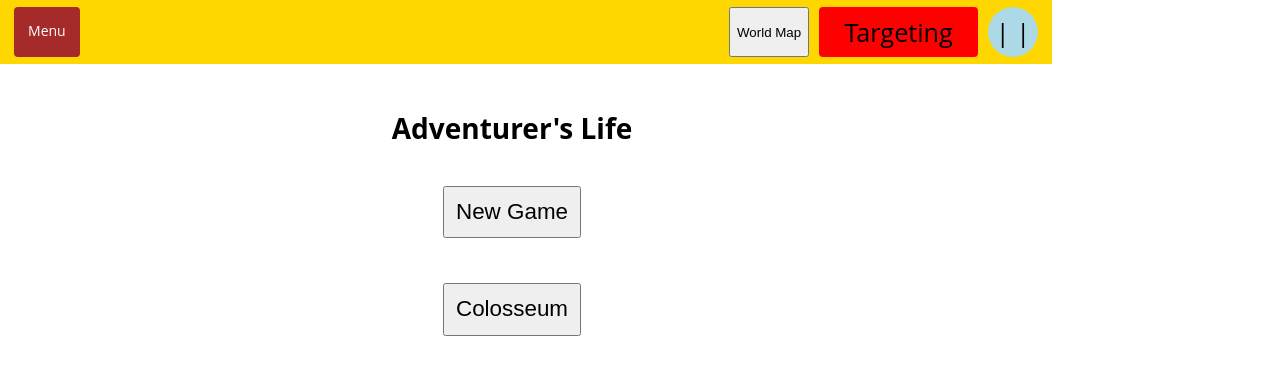
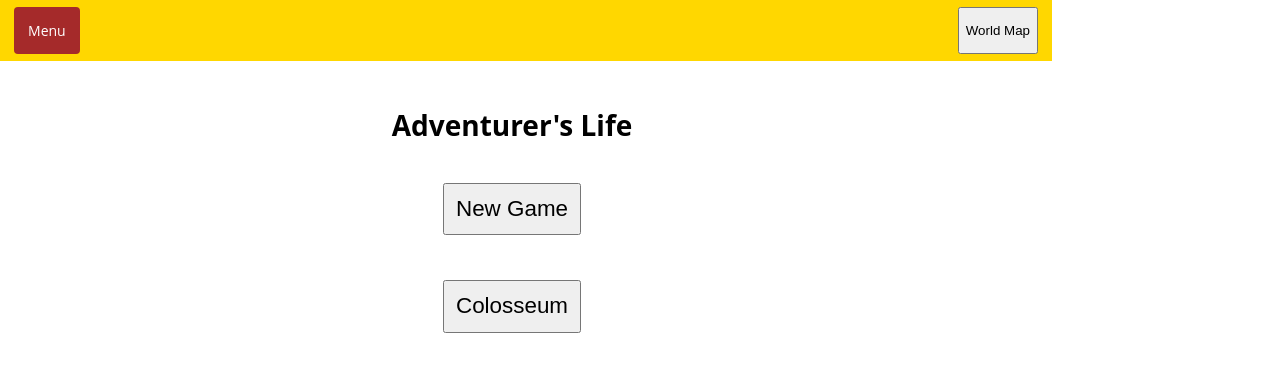
Before and after one commit to nmkataoka/adv-life, a React (Create React App) app: page / in a window 1280 px wide. Shown: the top 374 px of the page. Built offline with nearby package versions, Linux system fonts and the light colour scheme.

Commit message:
Remove show all targeting button in TopBar [Re: nmkataoka/adv-life#196]
We no longer will have a function to show all targeting in the Three js
combat scene so we can remove logic associated with this function.

```diff
--- a/src/6-ui-features/CombatScene/combatSceneSlice.ts
+++ b/src/6-ui-features/CombatScene/combatSceneSlice.ts
@@ -44,7 +44,6 @@ const initialState = {
 
   isPaused: false,
   isInCombat: false,
-  showAllTargeting: false,
 };
 
 const combatSceneSlice = createSlice({
@@ -88,9 +87,6 @@ const combatSceneSlice = createSlice({
     isPausedChanged(state, action: PayloadAction<boolean>) {
       state.isPaused = action.payload;
     },
-    setShowAllTargeting(state, action: PayloadAction<boolean>) {
-      state.showAllTargeting = action.payload;
-    },
   },
   extraReducers: {
     [keyPressed.toString()]: (state, action) => {
@@ -111,12 +107,7 @@ const combatSceneSlice = createSlice({
 
 const { isPausedChanged, updateMousePosition } = combatSceneSlice.actions;
 
-export const {
-  clearSelectedAction,
-  clickedOnUnit,
-  setShowAllTargeting,
-  updatedUnitCoords,
-} = combatSceneSlice.actions;
+export const { clearSelectedAction, clickedOnUnit, updatedUnitCoords } = combatSceneSlice.actions;
 
 export default combatSceneSlice.reducer;
 
--- a/src/6-ui-features/TopBar/PauseButton.tsx
+++ /dev/null
@@ -1,43 +0,0 @@
-import React, { useCallback } from 'react';
-import styled from '@emotion/styled';
-import { useSelector, useDispatch } from 'react-redux';
-import { RootState } from '7-app/types';
-import { setIsPaused } from '../CombatScene/combatSceneSlice';
-import useOnKeypress from '../common/useOnKeypress';
-import { Keycodes } from '../common/constants';
-
-export default function PauseButton(): JSX.Element {
-  const dispatch = useDispatch();
-  const isPaused = useSelector((state: RootState) => state.combatScene.isPaused);
-
-  const handleToggle = useCallback(() => {
-    dispatch(setIsPaused(!isPaused));
-  }, [isPaused, dispatch]);
-
-  const onKeypress = (key: number): void => {
-    if (key === Keycodes.Space) {
-      handleToggle();
-    }
-  };
-
-  useOnKeypress(onKeypress);
-
-  return <Circle onClick={handleToggle}>{isPaused ? '\u25b7' : '| |'}</Circle>;
-}
-
-const Circle = styled.div`
-  border-radius: 50%;
-  width: 50px;
-  height: 50px;
-
-  display: flex;
-  justify-content: center;
-  align-items: center;
-  font-size: 1.8em;
-  background-color: lightblue;
-  user-select: none;
-
-  &:hover {
-    cursor: pointer;
-  }
-`;
--- a/src/6-ui-features/TopBar/ShowAllTargetingButton.tsx
+++ /dev/null
@@ -1,41 +0,0 @@
-import React, { useCallback } from 'react';
-import styled from '@emotion/styled';
-import { useDispatch, useSelector } from 'react-redux';
-import { RootState } from '7-app/types';
-import { setShowAllTargeting } from '../CombatScene/combatSceneSlice';
-
-export default function ShowAllTargetingButton(): JSX.Element {
-  const dispatch = useDispatch();
-  const showAllTargeting = useSelector((state: RootState) => state.combatScene.showAllTargeting);
-
-  const handleToggle = useCallback(() => {
-    dispatch(setShowAllTargeting(!showAllTargeting));
-  }, [dispatch, showAllTargeting]);
-
-  return (
-    <Button onClick={handleToggle} showAllTargeting={showAllTargeting}>
-      Targeting
-    </Button>
-  );
-}
-
-type ButtonProps = {
-  showAllTargeting: boolean;
-};
-
-const Button = styled.div`
-  align-items: center;
-  background-color: ${(props: ButtonProps) => (props.showAllTargeting ? 'lightblue' : 'red')};
-  border-radius: 4px;
-  display: flex;
-  font-size: 1.8em;
-  height: 50px;
-  justify-content: center;
-  margin: 0 10px;
-  padding: 0 1em;
-  user-select: none;
-
-  &:hover {
-    cursor: pointer;
-  }
-`;
--- a/src/6-ui-features/TopBar/index.tsx
+++ b/src/6-ui-features/TopBar/index.tsx
@@ -2,8 +2,6 @@ import React from 'react';
 import styled from '@emotion/styled';
 import { useSelector } from 'react-redux';
 import { RootState } from '7-app/types';
-import PauseButton from './PauseButton';
-import ShowAllTargetingButton from './ShowAllTargetingButton';
 import WorldMapButton from './WorldMapButton';
 
 const actions = ['Menu'];
@@ -20,8 +18,6 @@ export default function TopBar(): JSX.Element {
       <CenterGroup>{title && <h2>{title}</h2>}</CenterGroup>
       <RightGroup>
         <WorldMapButton />
-        <ShowAllTargetingButton />
-        <PauseButton />
       </RightGroup>
     </Container>
   );
```
